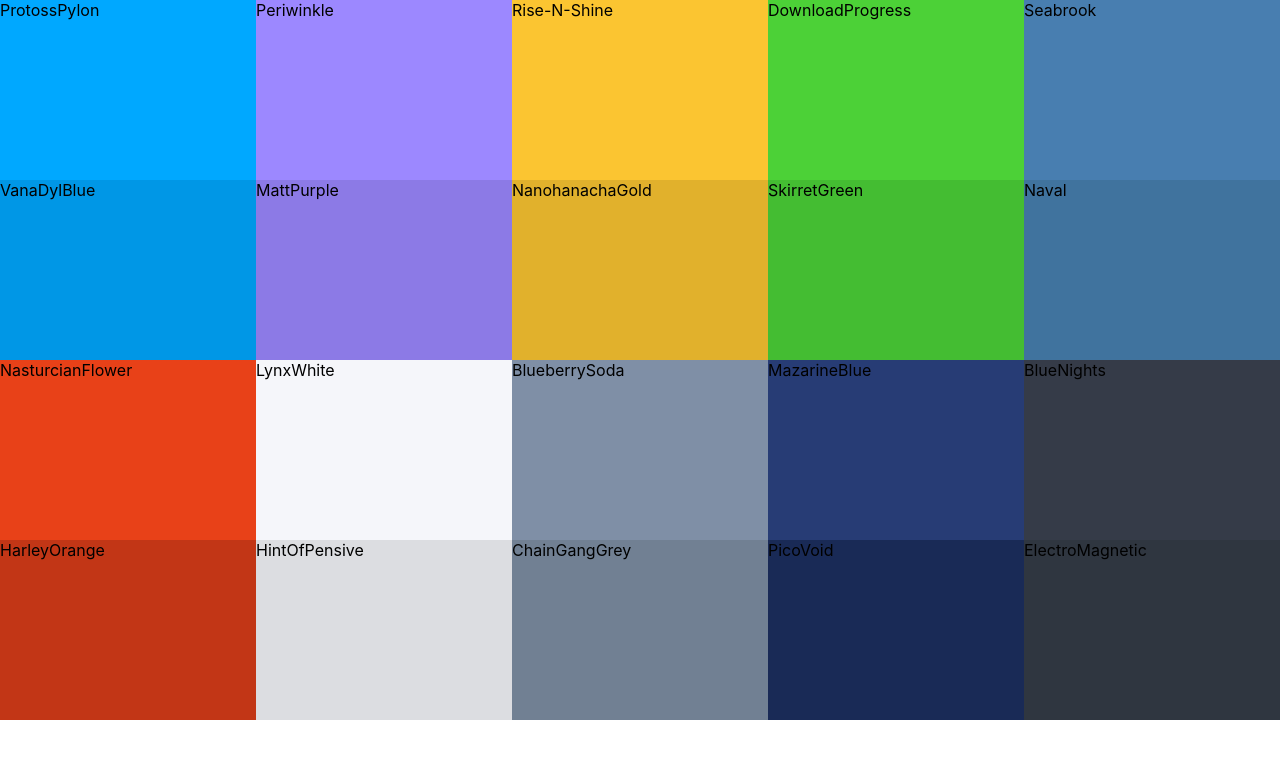
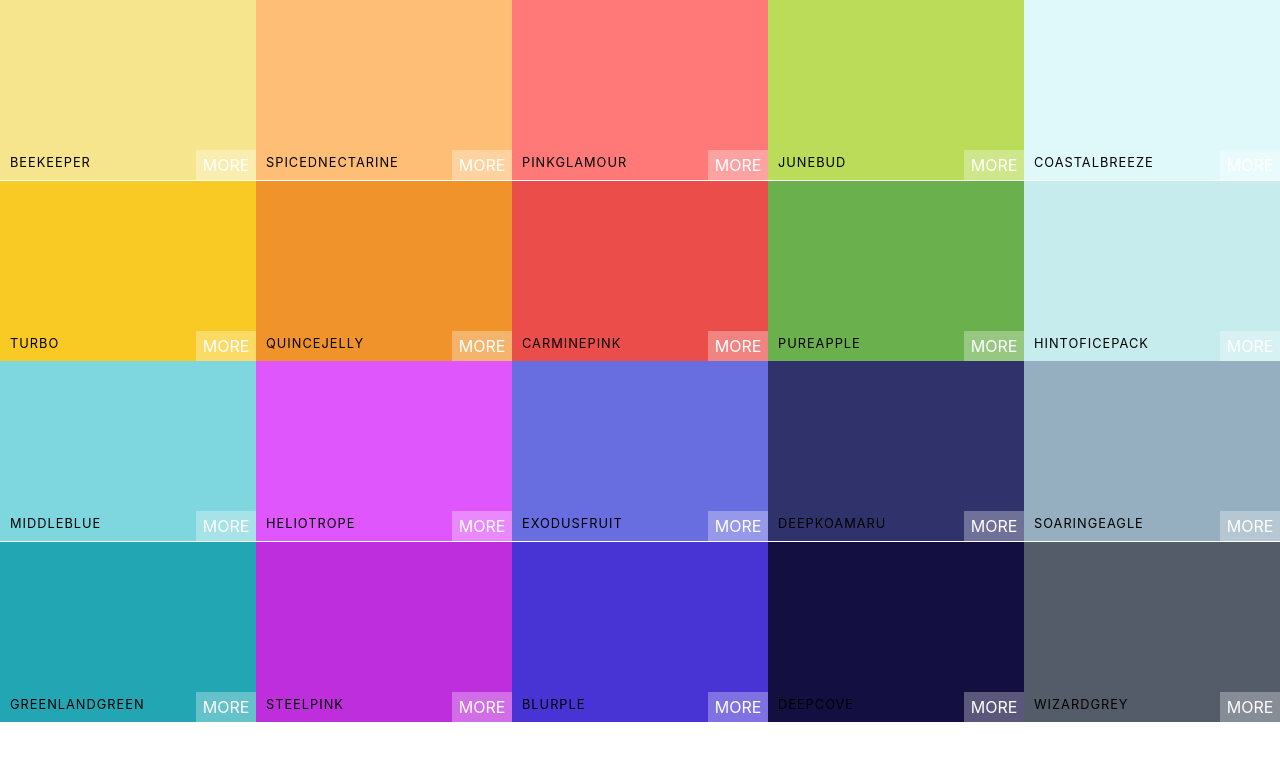
Before and after one commit to anirudh-31/colors-app, a React (Create React App) app: page / in a window 1280 px wide. Shown: the top 760 px of the page. Built offline with nearby package versions, Linux system fonts and the light colour scheme.

Commit message:
added copy functionality

```diff
--- a/package.json
+++ b/package.json
@@ -10,6 +10,7 @@
     "@testing-library/react": "^12.1.4",
     "@testing-library/user-event": "^13.5.0",
     "react": "^17.0.2",
+    "react-copy-to-clipboard": "^5.0.4",
     "react-dom": "^17.0.2",
     "react-scripts": "5.0.0",
     "web-vitals": "^2.1.4"
--- a/src/App.js
+++ b/src/App.js
@@ -6,7 +6,7 @@
   render() {
     return (
       <div>
-        <Palatte palatte={seed[5]} />
+        <Palatte palatte={seed[4]} />
       </div>
     );
   }
--- a/src/ColorBox.css
+++ b/src/ColorBox.css
@@ -5,4 +5,53 @@
   display: inline-block;
   position: relative;
   cursor: pointer;
+  margin-bottom: -3.5px;
 }
+
+.copy-button {
+  width: 100px;
+  height: 30px;
+  position: absolute;
+  display: inline-block;
+  top: 50%;
+  left: 50%;
+  margin-left: -50px;
+  margin-top: -15px;
+  text-align: center;
+  outline: none;
+  background-color: rgba(255, 255, 255, 0.3);
+  font-size: 1rem;
+  line-height: 30px;
+  color: white;
+  text-transform: uppercase;
+  border: none;
+  opacity: 0;
+  transition: all 250ms ease-in;
+}
+
+.ColorBox:hover .copy-button {
+  opacity: 1;
+}
+
+.content {
+  position: absolute;
+  padding: 10px;
+  width: 100%;
+  left: 0px;
+  bottom: 0;
+  color: #000;
+  letter-spacing: 1px;
+  text-transform: uppercase;
+  font-size: 0.8rem;
+}
+.see-more {
+  position: absolute;
+  background-color: rgba(255, 255, 255, 0.3);
+  bottom: 0;
+  right: 0;
+  color: white;
+  width: 60px;
+  height: 30px;
+  text-align: center;
+  line-height: 30px;
+}
--- a/src/ColorBox.js
+++ b/src/ColorBox.js
@@ -1,17 +1,24 @@
 import React, { Component } from "react";
 import "./ColorBox.css";
+import { CopyToClipboard } from "react-copy-to-clipboard";
 export default class ColorBox extends Component {
   constructor(props) {
     super(props);
   }
   render() {
+    const { name, background } = this.props;
     return (
-      <div
-        className="ColorBox"
-        style={{ backgroundColor: this.props.background }}
-      >
-        <span>{this.props.name}</span>
-      </div>
+      <CopyToClipboard text={background}>
+        <div className="ColorBox" style={{ backgroundColor: background }}>
+          <div className="copy-container">
+            <div className="content">
+              <span>{name}</span>
+            </div>
+            <button className="copy-button">Copy</button>
+          </div>
+          <span className="see-more">MORE</span>
+        </div>
+      </CopyToClipboard>
     );
   }
 }
```
Also changed, not shown: 1 other file (tests, documents, lock files or other folders).
